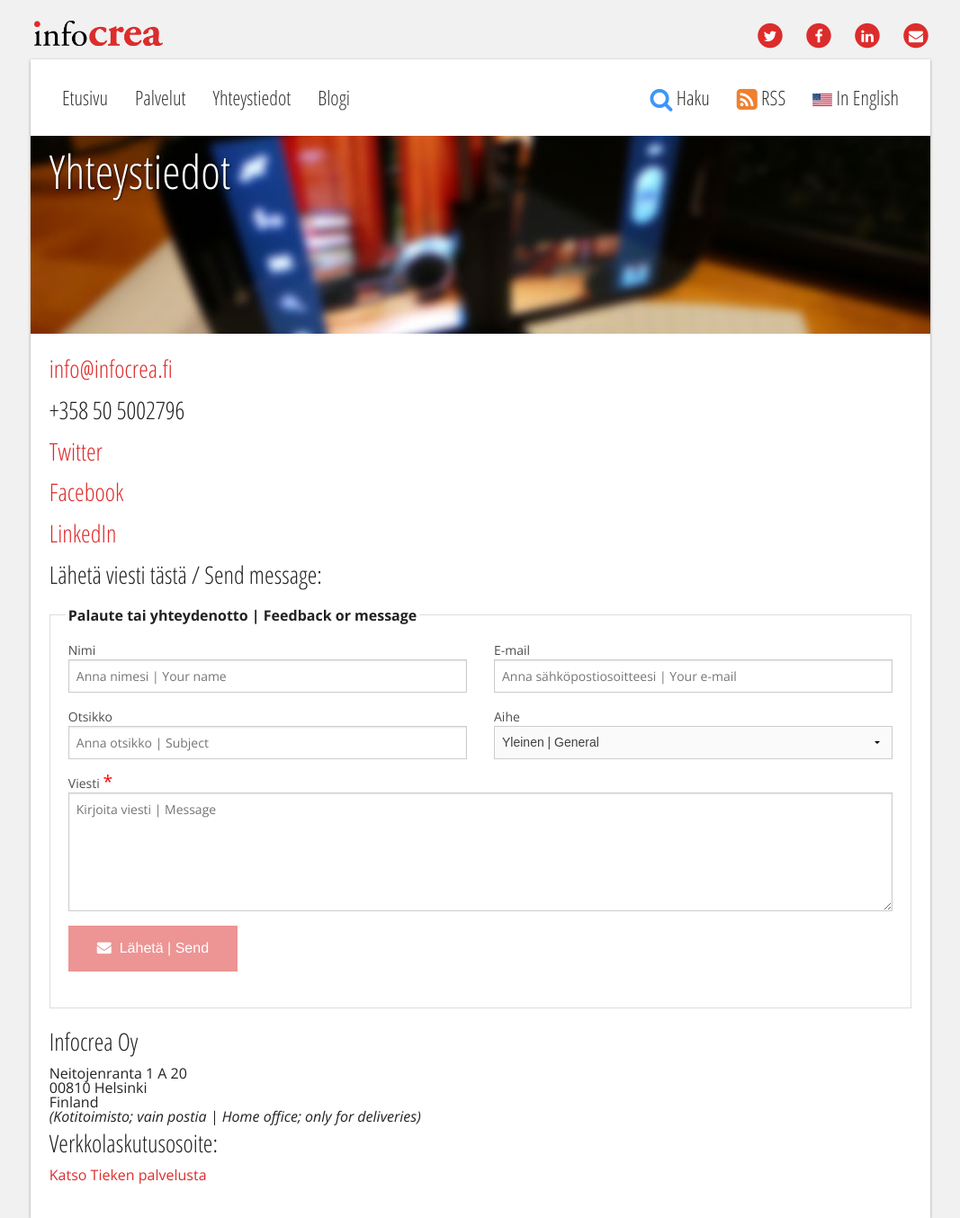
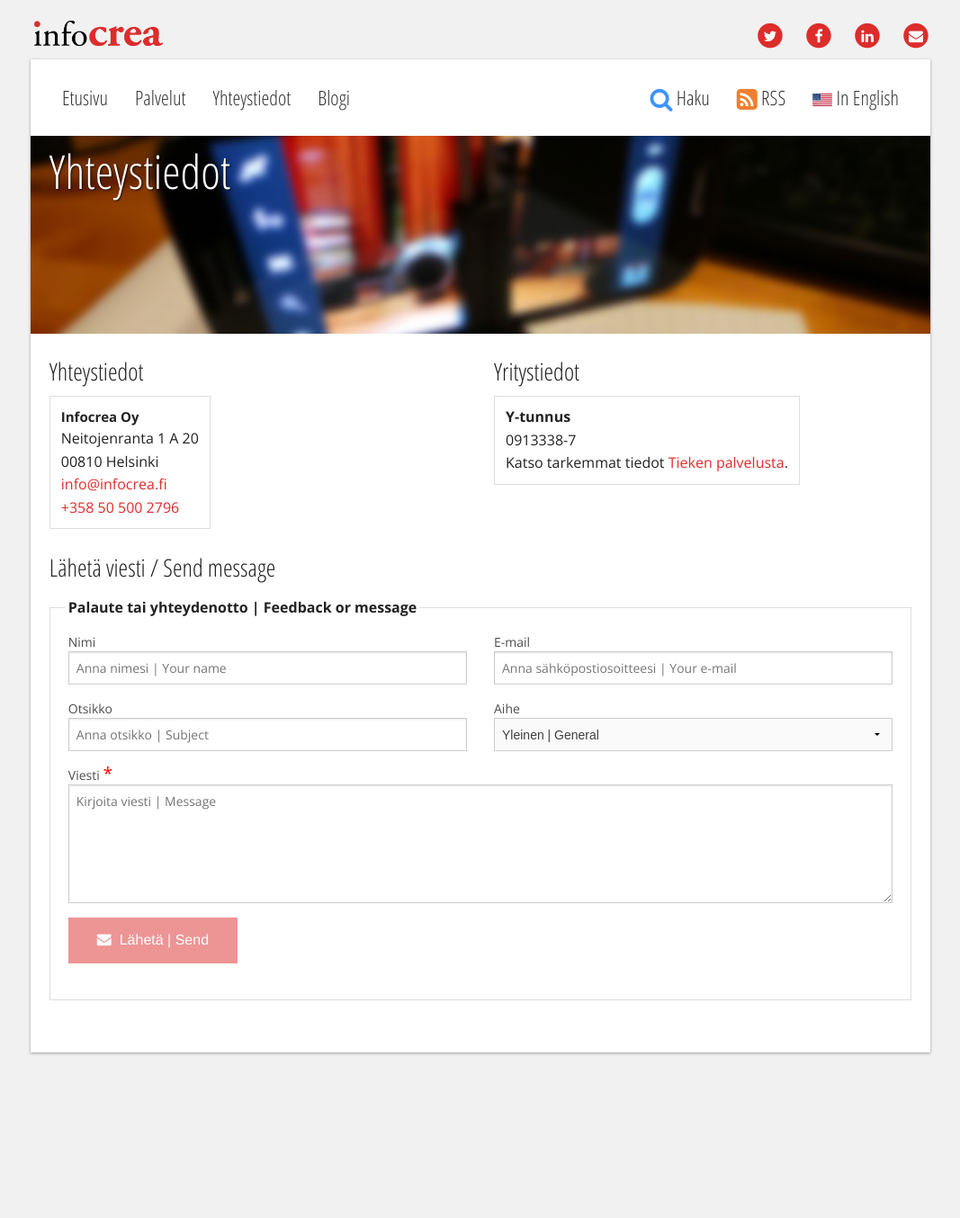
Before and after one commit to Pyppe/infocrea.fi, a Jekyll site: the page built from yhteystiedot.html, in a window 1280 px wide. Shown: the whole page at 90% size, without its empty margins (106-1173 px from the left). Built offline with Jekyll 4.4.1, drawn with Linux system fonts in a browser that asks for light colours; nearby versions of some CDN libraries.

Commit message:
Updated yhteystiedot / cv contacts

```diff
--- /dev/null
+++ b/_includes/vcard.html
@@ -0,0 +1,7 @@
+<ul class="vcard">
+  <li class="fn">{{ include.fn }}</li>
+  <li class="street-address">Neitojenranta 1 A 20</li>
+  <li class="locality"><span class="zip">00810</span> Helsinki</li>
+  <li class="email"><a href="mailto:{{ include.email }}">{{ include.email }}</a></li>
+  <li class="phone"><a href="tel:+358505002796">+358 50 500 2796</a></li>
+</ul>
--- a/yhteystiedot.html
+++ b/yhteystiedot.html
@@ -6,23 +6,29 @@ title: "Yhteystiedot"
 js: feedback.js
 ---
 
-<h3><a href="mailto:info@infocrea.fi">info@infocrea.fi</a></h3>
+<div class="row">
+  <div class="columns medium-5 large-6">
+    <h3>Yhteystiedot</h3>
+    {% include vcard.html fn="Infocrea Oy" email="info@infocrea.fi" %}
+  </div>
+  <div class="columns medium-7 large-6">
+    <h3>Yritystiedot</h3>
+    <!--
+    <dl>
+      <dt>Y-tunnus</dt>
+      <dd>0913338-7</dd>
+    </dl>
+    <p>Katso tarkemmat tiedot <a href="http://verkkolasku.tieke.fi/CompanyDetails.aspx?companyID=83997">Tieken palvelusta</a>.</p>
+    -->
+    <ul class="vcard">
+      <li><b>Y-tunnus</b></li>
+      <li class="uid">0913338-7</li>
+      <li>Katso tarkemmat tiedot <a href="http://verkkolasku.tieke.fi/CompanyDetails.aspx?companyID=83997">Tieken palvelusta</a>.</li>
+    </ul>
 
-<h3>+358 50 5002796</h3>
+  </div>
+</div>
 
-<h3><a href="https://twitter.com/jarmolahti">Twitter</a></h3>
 
-<h3><a href="https://www.facebook.com/jarmo.lahti">Facebook</a></h3>
-
-<h3><a href="https://www.linkedin.com/in/jarmolahti">LinkedIn</a></h3>
-
-<h3>Lähetä viesti tästä / Send message:</h3>
+<h3>Lähetä viesti / Send message</h3>
 {% include palauteForm.html %}
-
-<h3>Infocrea Oy</h3>
-Neitojenranta 1 A 20<br>
-00810 Helsinki<br>
-Finland<br>
-<i>(Kotitoimisto; vain postia | Home office; only for deliveries)</i>
-<h3>Verkkolaskutusosoite:</h3>
-<a href="http://verkkolasku.tieke.fi/CompanyDetails.aspx?companyID=83997">Katso Tieken palvelusta</a>
```
Also changed, not shown: cv.html (+1 -7 lines).
